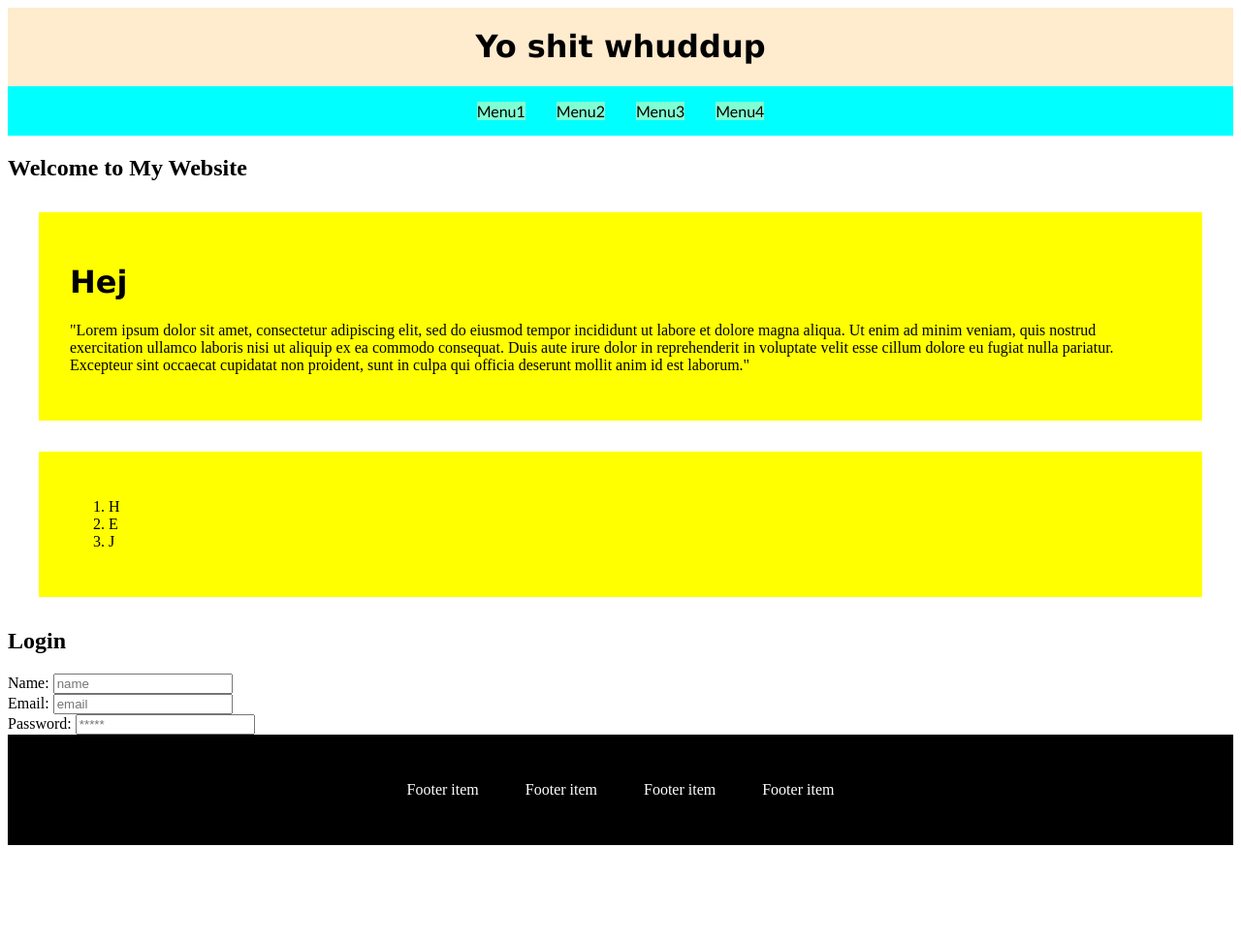
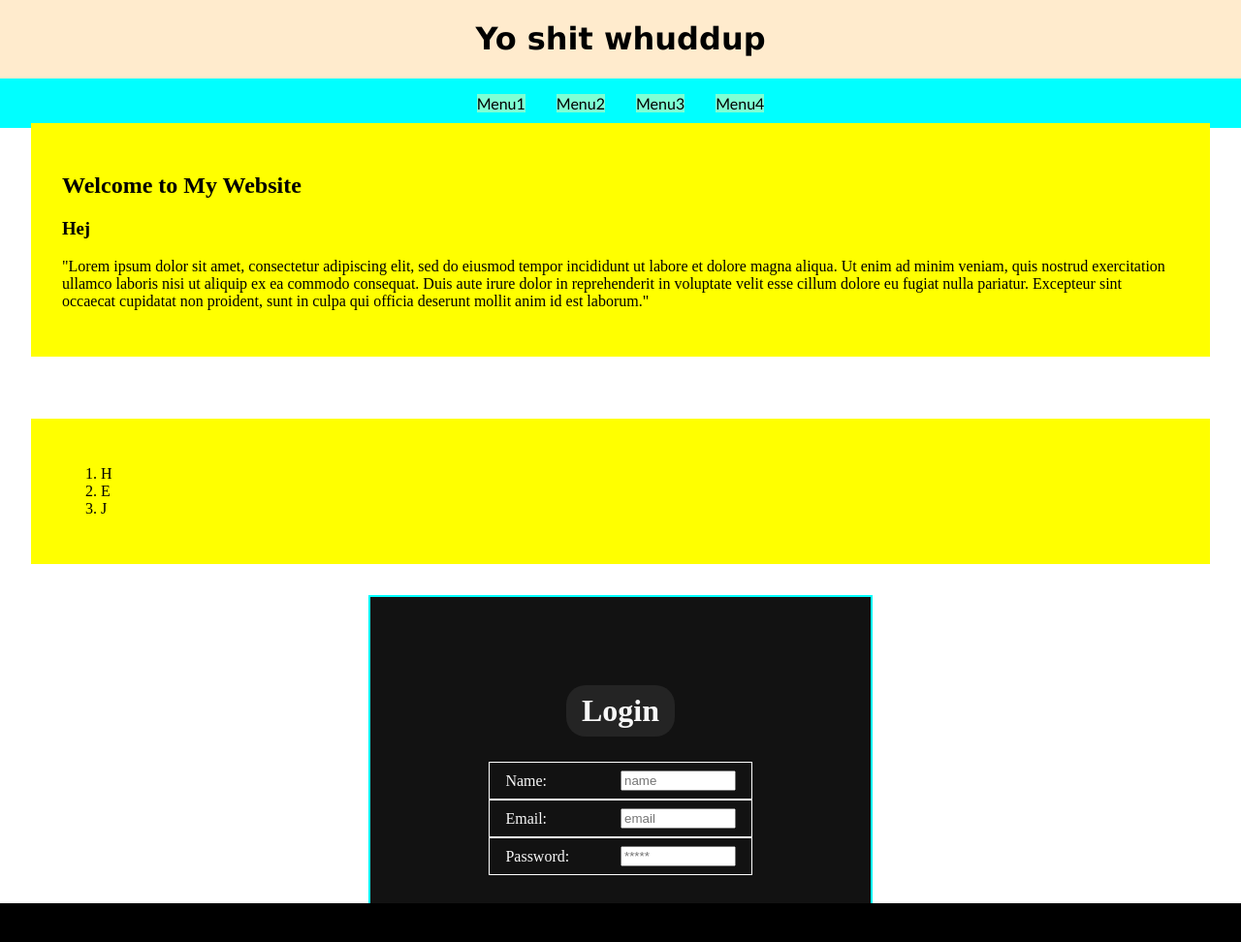
Before and after one commit to Excaliderp/Experiment-pull_request, a plain HTML site: page index.html in a window 1280 px wide. Shown: the top 972 px of the page at 97% size. Before the commit the page ends 880 px from the top, so only its background shows below. Drawn offline with Linux system fonts and the light colour scheme.

Commit message:
finnishing touches to make everyones code work in harmony

```diff
--- a/index.html
+++ b/index.html
@@ -1,12 +1,15 @@
 <!DOCTYPE html>
+
 <head>
     <meta charset="UTF-8">
     <meta name="viewport" content="width=device-width, initial-scale=1.0">
     <meta http-equiv="X-UA-Compatible" content="ie=edge">
     <title>My Website</title>
     <link rel="stylesheet" href="./styles.css">
+    <link rel="stylesheet" href="./login.css">
     <link rel="icon" href="./favicon.ico" type="image/x-icon">
 </head>
+
 <body>
     <header>
         <h1>Yo shit whuddup</h1>
@@ -18,12 +21,18 @@
         </section>
     </header>
     <main>
-        <h2>Welcome to My Website</h2>
+
 
         <div class="content">
-            <h1>Hej</h1>
-            <p>"Lorem ipsum dolor sit amet, consectetur adipiscing elit, sed do eiusmod tempor incididunt ut labore et dolore magna aliqua. Ut enim ad minim veniam, quis nostrud exercitation ullamco laboris nisi ut aliquip ex ea commodo consequat. Duis aute irure dolor in reprehenderit in voluptate velit esse cillum dolore eu fugiat nulla pariatur. Excepteur sint occaecat cupidatat non proident, sunt in culpa qui officia deserunt mollit anim id est laborum."</p>
+            <h2>Welcome to My Website</h2>
+            <h3>Hej</h3>
+            <p>"Lorem ipsum dolor sit amet, consectetur adipiscing elit, sed do eiusmod tempor incididunt ut labore et
+                dolore magna aliqua. Ut enim ad minim veniam, quis nostrud exercitation ullamco laboris nisi ut aliquip
+                ex ea commodo consequat. Duis aute irure dolor in reprehenderit in voluptate velit esse cillum dolore eu
+                fugiat nulla pariatur. Excepteur sint occaecat cupidatat non proident, sunt in culpa qui officia
+                deserunt mollit anim id est laborum."</p>
         </div>
+
         <div class="list">
             <ol>
                 <li>H</li>
@@ -31,7 +40,7 @@
                 <li>J</li>
             </ol>
         </div>
-    </main>
+
         <form action="">
             <h2>Login</h2>
             <div class="input-wrapper">
@@ -50,12 +59,14 @@
 
             </div>
         </form>
+    </main>
+
     <footer>
         <div class="footer-item">Footer item</div>
         <div class="footer-item">Footer item</div>
         <div class="footer-item">Footer item</div>
         <div class="footer-item">Footer item</div>
     </footer>
-    <script src="index.js"></script>
 </body>
+
 </html>
--- a/styles.css
+++ b/styles.css
@@ -1,6 +1,20 @@
 
 * {
     box-sizing: border-box;
+}
+
+body {
+    display: flex;
+    flex-direction: column;
+    height: 100%;
+    margin: 0;
+}
+
+main {
+    display: flex;
+    height: 100vh;
+    flex-direction: column;
+    justify-content: center;
 }
 
 h1 {
```
Lines whose indentation alone changed are shown as unchanged.
